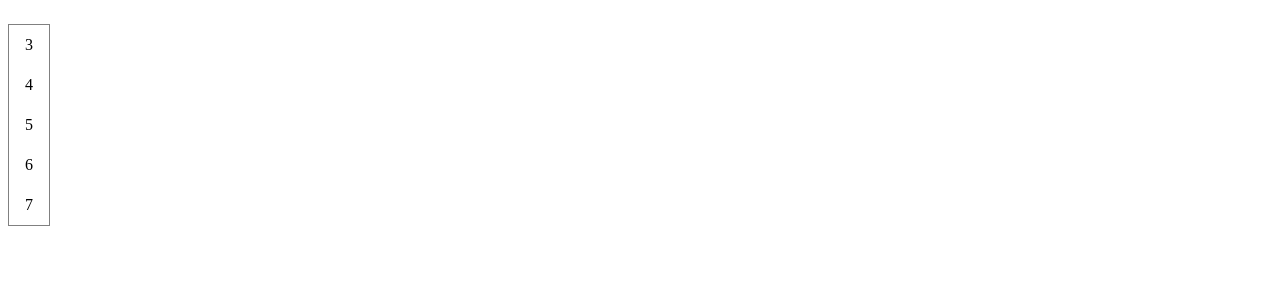
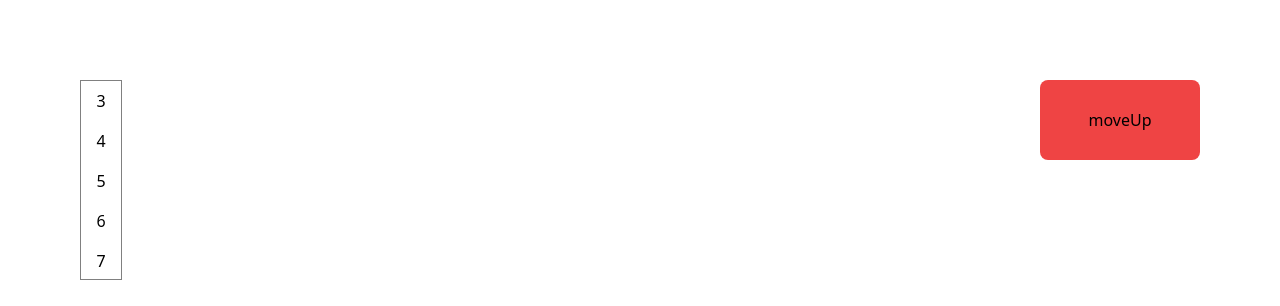
Before and after one commit to LeventelisV/Picker, a React (Create React App) app: page / in a window 1280 px wide. Shown: the top 306 px of the page. Built offline with nearby package versions, Linux system fonts and the light colour scheme.

Commit message:
move list with button

```diff
--- a/public/index.html
+++ b/public/index.html
@@ -15,6 +15,8 @@
       user's mobile device or desktop. See https://developers.google.com/web/fundamentals/web-app-manifest/
     -->
     <link rel="manifest" href="%PUBLIC_URL%/manifest.json" />
+    <script src="https://cdn.tailwindcss.com"></script>
+
     <!--
       Notice the use of %PUBLIC_URL% in the tags above.
       It will be replaced with the URL of the `public` folder during the build.
--- a/src/Components/Picker.jsx
+++ b/src/Components/Picker.jsx
@@ -1,6 +1,12 @@
+import { useEffect, useRef, useState } from "react"
 import {PickerContainer,ElementCell} from "./Picker.styles"
 
 export default function Picker({data = [1,2,3,4,5,6,7,8,9],blockHeight = 40,blocks = 5}){
+    const mainListRef = useRef(null)
+    const parentRef = useRef(null)
+    const parentPosition = useRef(null)
+
+    // const parentPosition = null
     const height = blockHeight * blocks
     const middlePosition= blockHeight * (Math.floor(blocks/2))
     const initialSelectedElementPosition = Math.floor(data.length/2)
@@ -10,12 +16,24 @@
         return {value: element, position: position, selected: selected}
     })
 
+    const [displayedData,setDisplayedData] = useState(initialDisplayedData)
+
+    useEffect(()=>{
+       parentPosition.current =  parentRef.current.getBoundingClientRect().top
+    },[])
+
+    const moveTheListUp = () =>{
+        const currentPosition = mainListRef.current.getBoundingClientRect().top;
+        mainListRef.current.style.transform = `translateY(${currentPosition - parentPosition.current +40}px)`
+    }
+
     return(
         <>
-                {console.log(initialDisplayedData)}
+        <div className="flex justify-between m-20 mr-full">
+                {console.log(displayedData)}
 
-<PickerContainer height={height} >
-    {initialDisplayedData.map((element,index)=>{
+<PickerContainer height={height} ref={parentRef}>
+    <div ref={mainListRef}>{displayedData.map((element,index)=>{
         // console.log(index)
          return       <ElementCell
                 height ={blockHeight}
@@ -25,8 +43,14 @@
             </ElementCell>
     }
 
-    )}
+    )}</div>
+            {console.log(mainListRef?.current?.getBoundingClientRect().top,"mainListRef.current.getBoundingClientRect().top")}
+
 </PickerContainer>
+<button
+    className="bg-red-500 h-20 w-40 rounded-lg"
+    onClick={moveTheListUp}>moveUp</button>
+</div>
         </>
     )
 }
```
